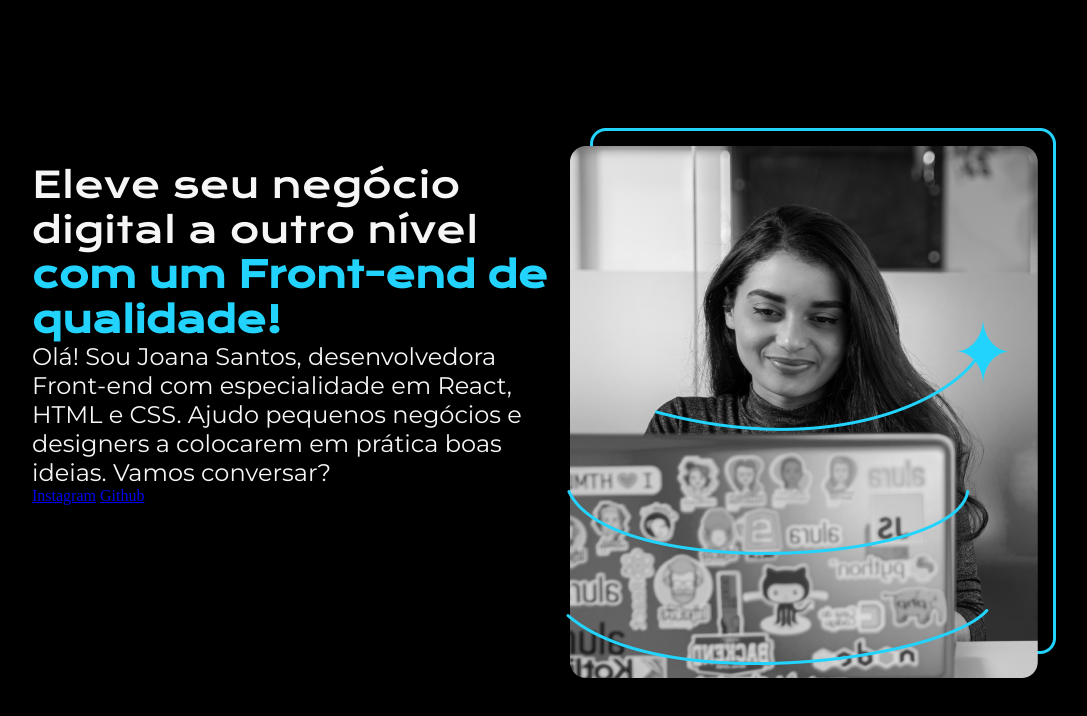
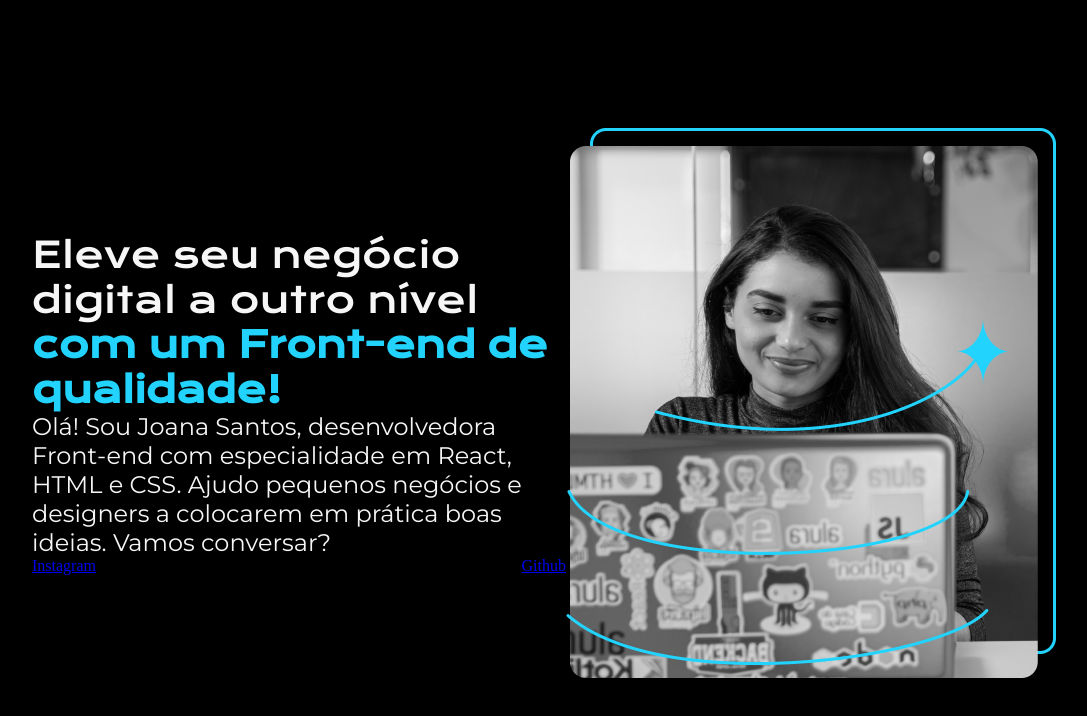
Before and after one commit to loramazer/html-css-js, a plain HTML site: page Alura/Portfolio/index.html in a window 1280 px wide. Shown: the whole page, without its empty margins (96-1183 px from the left). Drawn offline with nearby package versions, Linux system fonts and the light colour scheme.

Commit message:
Aula 4 - posicionando os botões

```diff
--- a/Alura/Portfolio/index.html
+++ b/Alura/Portfolio/index.html
@@ -13,8 +13,10 @@
                 <h1 class="apresentacao__conteudo__titulo">Eleve seu negócio digital a outro nível <strong class="title-highlight">com um Front-end de qualidade!</strong></h1>
                 <p class="apresentacao__conteudo__texto">Olá! Sou Joana Santos, desenvolvedora Front-end com especialidade em React, HTML e CSS. Ajudo pequenos negócios e designers a colocarem em prática boas ideias.
                     Vamos conversar?</p>
-                <a href="https://www.instagram.com/laura.mazer/">Instagram</a>
-                <a href="https://github.com/loramazer">Github</a>
+                <div class="apresentacao__links">
+                    <a href="https://www.instagram.com/laura.mazer/">Instagram</a>
+                    <a href="https://github.com/loramazer">Github</a>
+                </div>
             </section>
             <img src="images/Imagem.png" alt="Foto da Joana Santos programando">
     </main>
--- a/Alura/Portfolio/styles/style.css
+++ b/Alura/Portfolio/styles/style.css
@@ -25,11 +25,7 @@ body {
 }
 
 .apresentacao__conteudo {
-        height: 482px;
-        top: 278px;
-        left: 357px;
-        gap: 0px;
-        opacity: 0px;
+        width: 615px;
 }
 
 .apresentacao__conteudo__titulo {
@@ -44,3 +40,8 @@ body {
     font-family: "Montserrat", sans-serif;
     font-weight: 400;
 }
+
+.apresentacao__links {
+    display: flex;
+    justify-content: space-between;
+}
```
